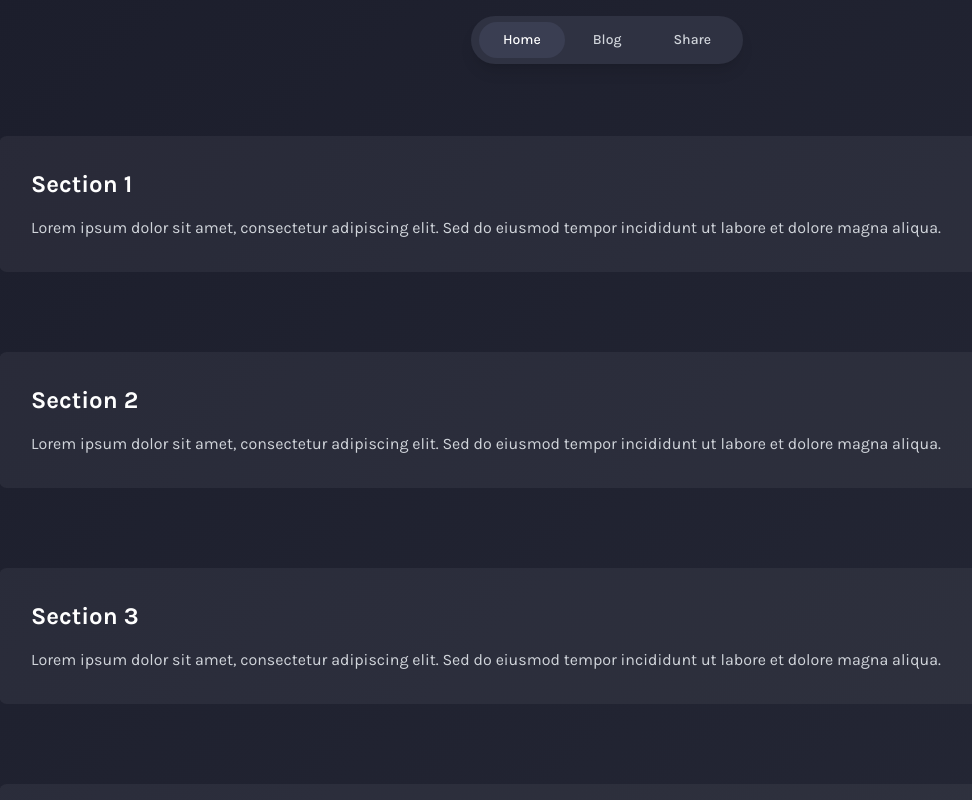
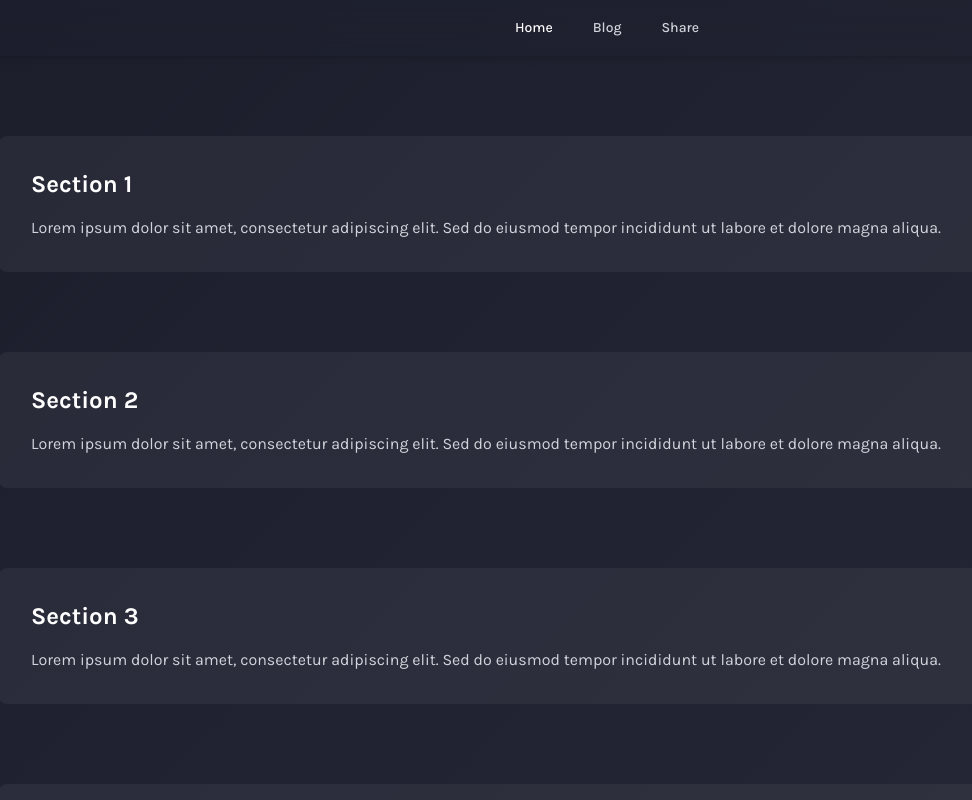
Before and after one commit to linzheng99/linzheng, a Next.js app: page / in a window 1280 px wide. Shown: the top 800 px of the page, without its empty margins (33-1005 px from the left). Built offline with nearby package versions, Linux system fonts and the light colour scheme.

Commit message:
refactor: navbar

```diff
--- a/src/app/(main)/layout.tsx
+++ b/src/app/(main)/layout.tsx
@@ -5,7 +5,7 @@ export default function MainLayout({
 }>) {
   return (
     <main className="mx-auto w-full max-w-screen-2xl px-4">
-      <div className="min-h-screen pt-14">{children}</div>
+      <div className="min-h-screen pt-[56px]">{children}</div>
     </main>
   );
 }
--- a/src/app/globals.css
+++ b/src/app/globals.css
@@ -6,6 +6,11 @@ body {
   font-family: var(--font-karla);
   background: linear-gradient(135deg, #1c1e2c, #2a2d3b);
   color: #ffffff;
+  overscroll-behavior: none;
+}
+
+* {
+  scrollbar-width: none;
 }
 
 @layer base {
--- /dev/null
+++ b/src/components/desktop-navigation.tsx
@@ -0,0 +1,33 @@
+import Link from "next/link";
+
+import { cn } from "@/lib/utils";
+
+import { type NavItem } from "./navbar";
+
+interface DesktopNavigationProps {
+  navItems: NavItem[];
+  pathname: string;
+}
+
+export default function DesktopNavigation({
+  navItems,
+  pathname,
+}: DesktopNavigationProps) {
+  return (
+    <div className="hidden sm:flex items-center justify-center flex-1 space-x-4">
+      {navItems.map((item) => (
+        <Link
+          key={item.label}
+          href={item.href}
+          className={cn(
+            "px-3 py-2 rounded-md text-sm font-medium transition-all duration-300",
+            "hover:text-white",
+            pathname === item.href ? "text-white" : "text-gray-300",
+          )}
+        >
+          {item.label}
+        </Link>
+      ))}
+    </div>
+  );
+}
--- /dev/null
+++ b/src/components/mobile-menu.tsx
@@ -0,0 +1,45 @@
+import Link from "next/link";
+
+import { cn } from "@/lib/utils";
+
+import { type NavItem } from "./navbar";
+
+interface MobileMenuProps {
+  navItems: NavItem[];
+  isOpen: boolean;
+  setIsOpen: (isOpen: boolean) => void;
+  pathname: string;
+}
+
+export default function MobileMenu({
+  navItems,
+  isOpen,
+  setIsOpen,
+  pathname,
+}: MobileMenuProps) {
+  return (
+    <div
+      className={cn(
+        "sm:hidden transition-all duration-300 ease-in-out",
+        isOpen ? "max-h-64 opacity-100" : "max-h-0 opacity-0 overflow-hidden",
+      )}
+    >
+      <div className="px-2 pt-2 pb-3 space-y-1">
+        {navItems.map((item) => (
+          <Link
+            key={item.label}
+            href={item.href}
+            className={cn(
+              "block px-3 py-2 rounded-md text-base font-medium transition-all duration-300",
+              "hover:bg-white/10 hover:text-white",
+              pathname === item.href ? "text-white bg-white/10" : "text-gray-300",
+            )}
+            onClick={() => setIsOpen(false)}
+          >
+            {item.label}
+          </Link>
+        ))}
+      </div>
+    </div>
+  )
+}
--- a/src/components/navbar.tsx
+++ b/src/components/navbar.tsx
@@ -1,16 +1,16 @@
 "use client"
 
-import { Menu, X } from "lucide-react";
-import Link from "next/link";
+import { AlignLeft, X } from "lucide-react";
 import { usePathname } from "next/navigation";
 import { useEffect, useState } from "react";
-import { useMedia } from "react-use";
 
 import { cn } from "@/lib/utils";
 
-type NavItem = {
-  icon?: React.ReactNode;
-  label?: string;
+import DesktopNavigation from "./desktop-navigation";
+import MobileMenu from "./mobile-menu";
+
+export type NavItem = {
+  label: string;
   href: string;
 };
 
@@ -21,12 +21,10 @@ const navItems: NavItem[] = [
 ];
 
 export default function Navbar() {
-  const isDesktop = useMedia('(min-width: 1024px)', true)
   const pathname = usePathname()
   const [isOpen, setIsOpen] = useState(false)
   const [prevScrollPos, setPrevScrollPos] = useState(0)
   const [visible, setVisible] = useState(true)
-  console.log(pathname)
 
   useEffect(() => {
     const handleScroll = () => {
@@ -49,72 +47,28 @@ export default function Navbar() {
   }, [prevScrollPos, isOpen, visible])
 
   return (
-    <div
+    <nav
       className={cn(
-        "fixed top-0 left-0 right-0 z-50 flex justify-center p-4 transition-all duration-300",
+        "fixed top-0 w-full z-50 transition-all duration-300",
         visible ? "translate-y-0" : "-translate-y-full",
       )}
     >
-      {/* Desktop Navigation */}
-      <nav className="hidden sm:block relative bg-[#2f3242] rounded-full shadow-lg px-2 py-1.5">
-        <div className="flex items-center space-x-1">
-          {navItems.map((item) => (
-            <Link
-              key={item.label}
-              href={item.href}
-              className={cn(
-                "px-6 py-2 rounded-full text-sm font-medium transition-all duration-300",
-                pathname === item.href ? "bg-[#3a3e52] text-white" : "text-gray-300 hover:text-white",
-              )}
-            >
-              {item.label}
-            </Link>
-          ))}
-        </div>
-      </nav>
-
-      {/* Mobile Navigation */}
-      <nav className="sm:hidden w-full max-w-md">
-        <div className="bg-[#2f3242] rounded-full shadow-lg px-4 py-3">
-          <div className="flex items-center justify-between">
-            <Link href="/" className={cn("text-sm font-medium", pathname === "/" ? "text-white" : "text-gray-300")}>
-              Blog
-            </Link>
+      <div className="mx-auto px-4 sm:px-6 lg:px-8 backdrop-blur-md shadow-md">
+        <div className="flex items-center justify-between h-[56px]">
+          {/* Mobile menu button */}
+          <div className="flex items-center sm:hidden">
             <button
               onClick={() => setIsOpen(!isOpen)}
-              className="inline-flex items-center justify-center p-2 rounded-full text-gray-300 hover:text-white focus:outline-none"
+              className="inline-flex items-center justify-center p-2 rounded-md text-white hover:bg-white/10 focus:outline-none"
             >
-              {isOpen ? <X className="h-5 w-5" /> : <Menu className="h-5 w-5" />}
+              {isOpen ? <X className="h-6 w-6" /> : <AlignLeft className="h-6 w-6" />}
             </button>
           </div>
+
+          <DesktopNavigation navItems={navItems} pathname={pathname} />
         </div>
-
-        {/* Mobile Menu Dropdown */}
-        <div
-          className={cn(
-            "mt-2 transition-all duration-300 ease-in-out",
-            isOpen ? "opacity-100 translate-y-0" : "opacity-0 -translate-y-4 pointer-events-none",
-          )}
-        >
-          <div className="bg-[#2f3242] rounded-2xl shadow-lg py-2">
-            {navItems.map((item) => (
-              <Link
-                key={item.label}
-                href={item.href}
-                className={cn(
-                  "block px-4 py-2 text-sm font-medium transition-colors",
-                  pathname === item.href
-                    ? "bg-[#3a3e52] text-white"
-                    : "text-gray-300 hover:text-white hover:bg-[#3a3e52]",
-                )}
-                onClick={() => setIsOpen(false)}
-              >
-                {item.label}
-              </Link>
-            ))}
-          </div>
-        </div>
-      </nav>
-    </div>
+        <MobileMenu navItems={navItems} isOpen={isOpen} setIsOpen={setIsOpen} pathname={pathname} />
+      </div>
+    </nav>
   );
 }
```
